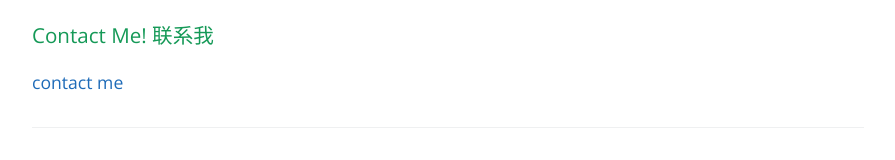
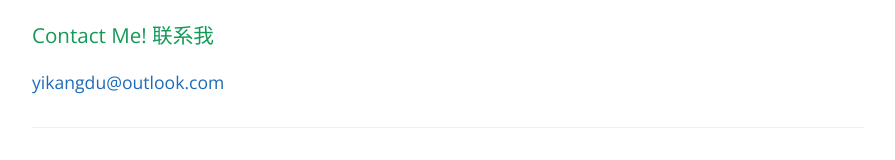
Before and after one commit to seamusdu/github.io, a plain HTML site: page index.html in a window 1280 px wide. Shown: the part 1439-1599 px from the top of the page, without its empty margins (192-1087 px from the left). Drawn offline with nearby package versions, Linux system fonts and the light colour scheme.

Commit message:
Update index.html

```diff
--- a/index.html
+++ b/index.html
@@ -81,7 +81,7 @@
 <h3>
 <a id="contact-me-联系我" class="anchor" href="#contact-me-%E8%81%94%E7%B3%BB%E6%88%91" aria-hidden="true"><span aria-hidden="true" class="octicon octicon-link"></span></a>Contact Me! 联系我</h3>
 
-<p><a href="yikangdu@outlook.com">contact me</a></p>
+<p><a herf="mailto:yikangdu@outlook.com">yikangdu@outlook.com</a></p>
 
       <footer class="site-footer">
 
```
